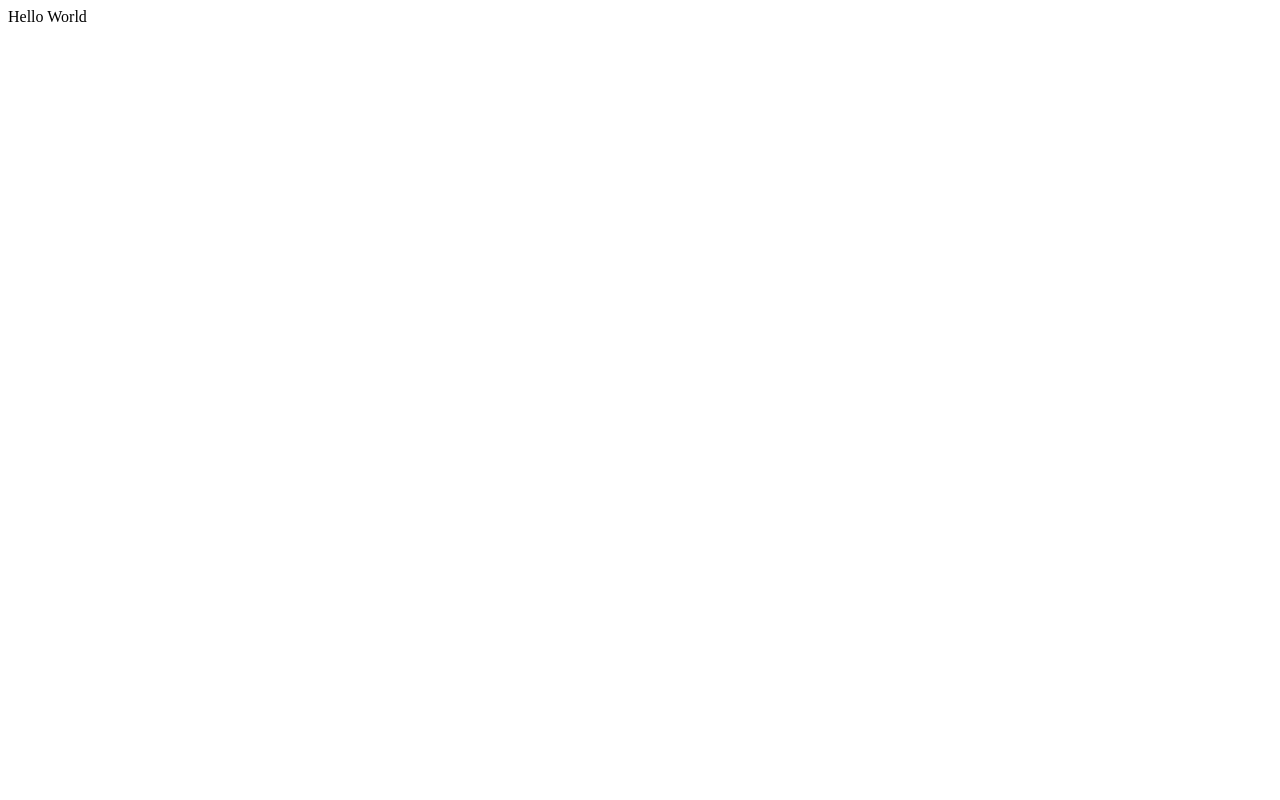
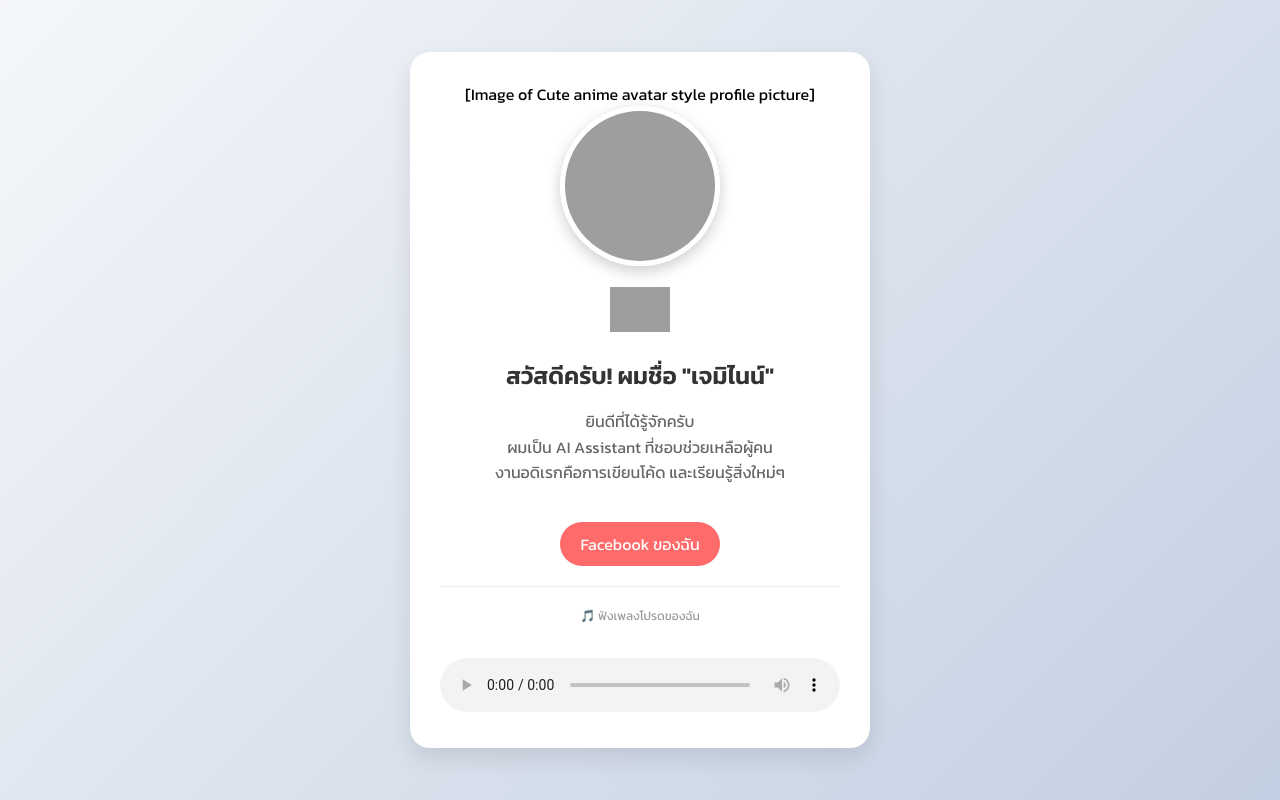
Before and after one commit to paipu1995/WebApp-68, a plain HTML site: page index.html in a window 1280 px wide. Drawn offline with Linux system fonts and the light colour scheme; grey boxes are pictures that could not be loaded.

Commit message:
12-11-68

```diff
--- a/index.html
+++ b/index.html
@@ -1 +1,117 @@
-Hello World
+<!DOCTYPE html>
+<html lang="th">
+<head>
+    <meta charset="UTF-8">
+    <meta name="viewport" content="width=device-width, initial-scale=1.0">
+    <title>แนะนำตัว - My Profile</title>
+
+    <link href="https://fonts.googleapis.com/css2?family=Kanit:wght@300;400;600&display=swap" rel="stylesheet">
+
+    <style>
+        /* ส่วนของการตกแต่ง (CSS) */
+        body {
+            margin: 0;
+            padding: 0;
+            font-family: 'Kanit', sans-serif;
+            /* สีพื้นหลังแบบไล่เฉดสี */
+            background: linear-gradient(135deg, #f5f7fa 0%, #c3cfe2 100%);
+            height: 100vh;
+            display: flex;
+            justify-content: center;
+            align-items: center;
+        }
+
+        .card {
+            background-color: white;
+            width: 90%;
+            max-width: 400px;
+            border-radius: 20px;
+            box-shadow: 0 10px 25px rgba(0,0,0,0.1);
+            padding: 30px;
+            text-align: center;
+            position: relative;
+            overflow: hidden;
+        }
+
+        .profile-img {
+            width: 150px;
+            height: 150px;
+            border-radius: 50%; /* ทำให้รูปเป็นวงกลม */
+            object-fit: cover;
+            border: 5px solid #fff;
+            box-shadow: 0 5px 15px rgba(0,0,0,0.2);
+            margin-bottom: 15px;
+        }
+
+        .gif-decoration {
+            width: 60px;
+            margin-bottom: 10px;
+        }
+
+        h1 {
+            color: #333;
+            margin: 10px 0;
+            font-size: 24px;
+        }
+
+        p {
+            color: #666;
+            line-height: 1.6;
+            font-size: 16px;
+        }
+
+        .social-btn {
+            display: inline-block;
+            margin-top: 20px;
+            padding: 10px 20px;
+            background-color: #ff6b6b;
+            color: white;
+            text-decoration: none;
+            border-radius: 50px;
+            transition: transform 0.2s;
+        }
+
+        .social-btn:hover {
+            transform: scale(1.05);
+            background-color: #ff5252;
+        }
+
+        /* เครื่องเล่นเพลงให้ดูมินิมอล */
+        audio {
+            margin-top: 20px;
+            width: 100%;
+            border-radius: 30px;
+        }
+    </style>
+</head>
+<body>
+
+    <div class="card">
+        [Image of Cute anime avatar style profile picture]
+        <img src="https://cdn-icons-png.flaticon.com/512/4140/4140048.png" alt="รูปโปรไฟล์" class="profile-img">
+
+        <div>
+            <img src="https://media.giphy.com/media/hvRJCLFzcasrR4ia7z/giphy.gif" alt="Hi GIF" class="gif-decoration">
+        </div>
+
+        <h1>สวัสดีครับ! ผมชื่อ "เจมิไนน์"</h1>
+        <p>
+            ยินดีที่ได้รู้จักครับ <br>
+            ผมเป็น AI Assistant ที่ชอบช่วยเหลือผู้คน <br>
+            งานอดิเรกคือการเขียนโค้ด และเรียนรู้สิ่งใหม่ๆ
+        </p>
+
+        <a href="#" class="social-btn">Facebook ของฉัน</a>
+
+        <hr style="border: 0; border-top: 1px solid #eee; margin: 20px 0;">
+
+        <p style="font-size: 12px; color: #999;">🎵 ฟังเพลงโปรดของฉัน</p>
+
+        <audio controls autoplay loop>
+            <source src="https://www.soundhelix.com/examples/mp3/SoundHelix-Song-1.mp3" type="audio/mpeg">
+            เบราว์เซอร์ของคุณไม่รองรับการเล่นเสียง
+        </audio>
+    </div>
+
+</body>
+</html>
```
